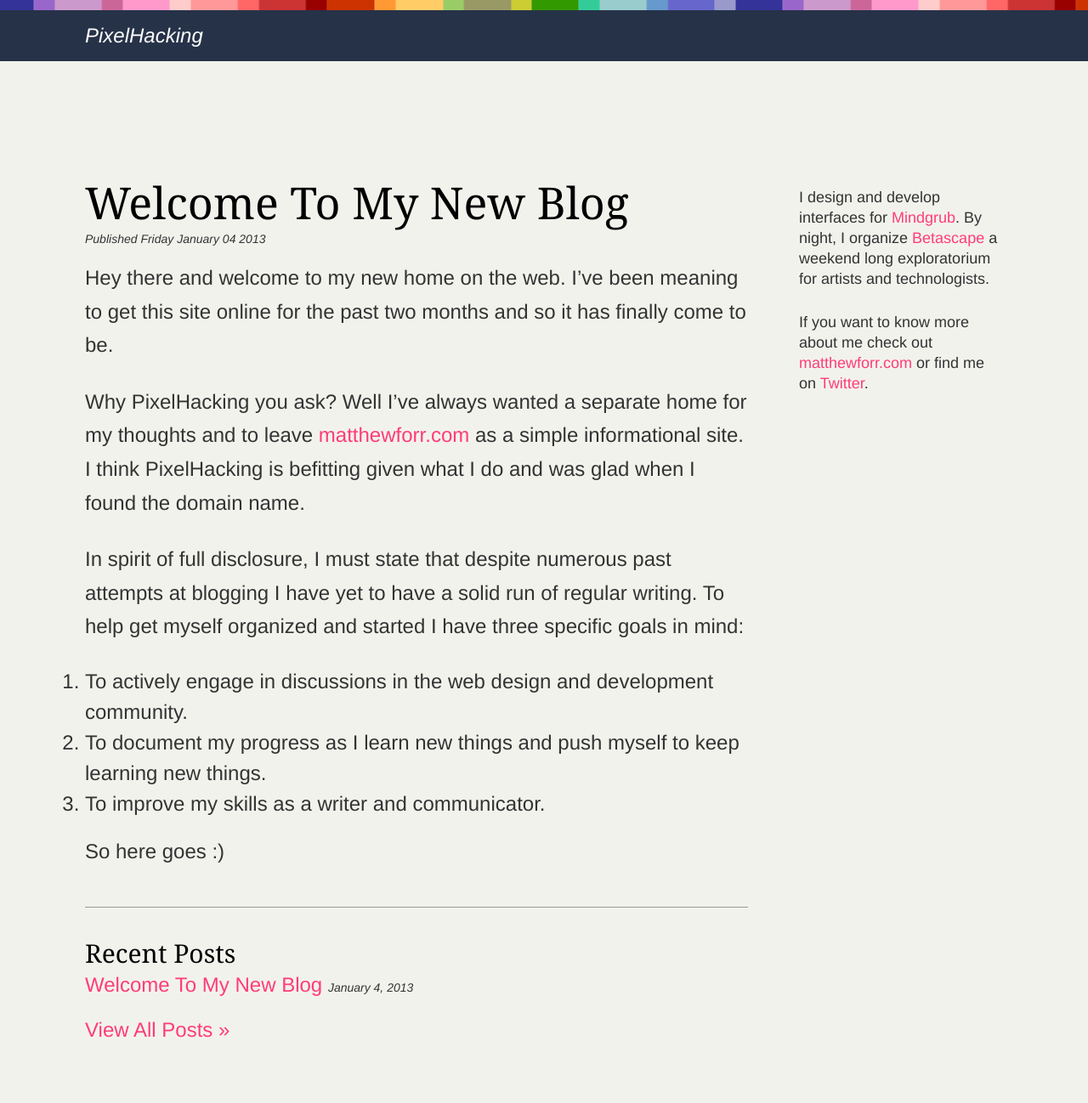
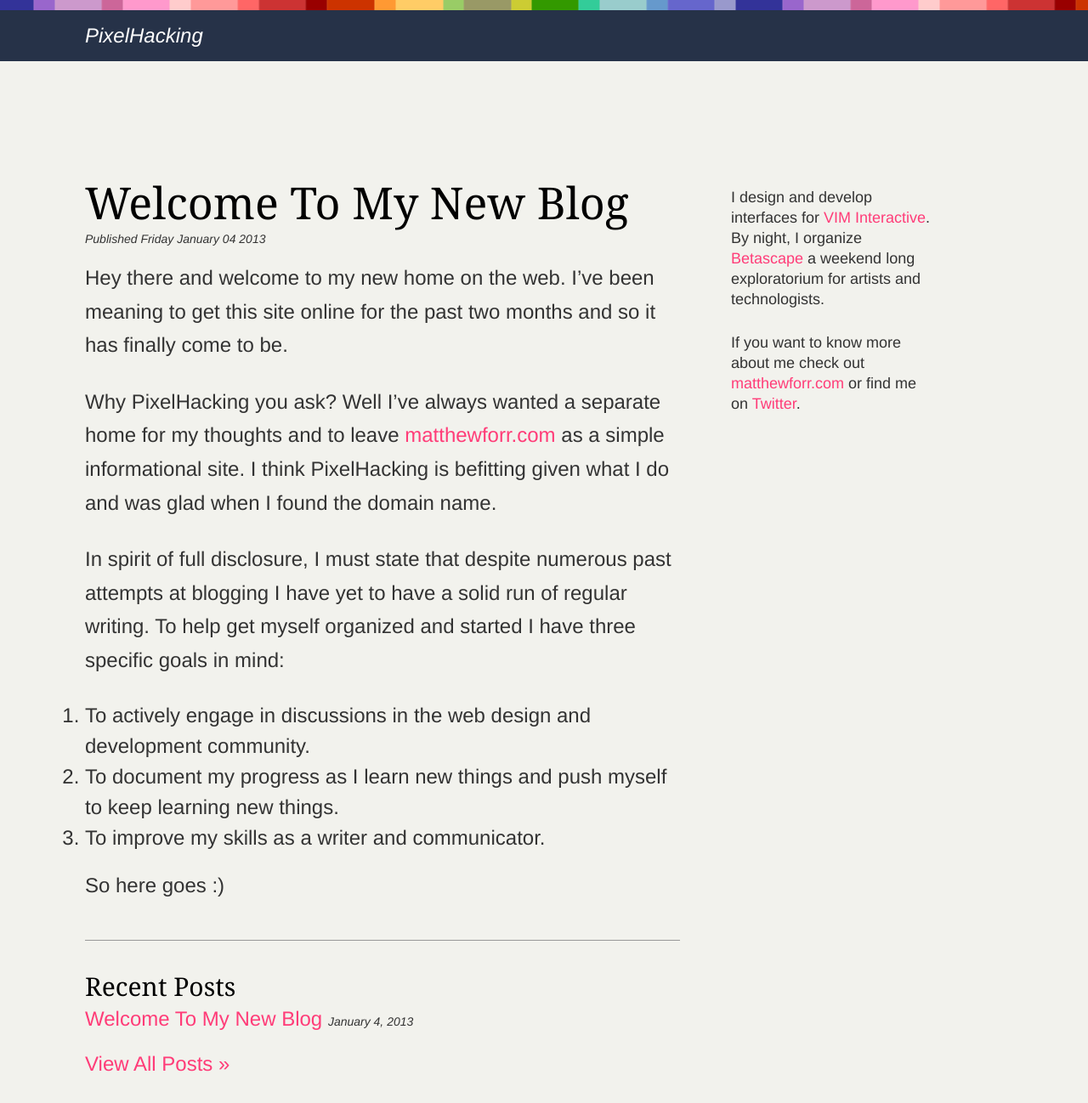
Before and after one commit to emlama/Pixelhacking, a Jekyll site: the page built from index.html, in a window 1280 px wide. Shown: the whole page at 85% size. Built offline with Jekyll 4.4.1, drawn with Linux system fonts in a browser that asks for light colours; nearby versions of some CDN libraries; the list of posts is cut into pages by our own code; before the commit the page ends 1259 px from its top, so only the background shows below that.

Commit message:
Updated my job :)

```diff
--- a/_config.yml
+++ b/_config.yml
@@ -2,7 +2,6 @@
 #      Main Configs       #
 # ----------------------- #
 
-server: true
 exclude: sass
 auto: true
 
--- a/_includes/sidebar.html
+++ b/_includes/sidebar.html
@@ -1,5 +1,5 @@
 <div class="right">
-	<p>I design and develop interfaces for <a href="http://www.mindgrub.com">Mindgrub</a>. By night, I organize <a href="http://betascape.org">Betascape</a> a weekend long exploratorium for artists and technologists.</p>
+	<p>I design and develop interfaces for <a href="http://www.viminteractive.com">VIM Interactive</a>. By night, I organize <a href="http://betascape.org">Betascape</a> a weekend long exploratorium for artists and technologists.</p>
 
 	<p>If you want to know more about me check out <a href="http://matthewforr.com">matthewforr.com</a> or find me on <a href="http://twitter.com/matthewforr">Twitter</a>.</p>
 </div>
--- a/sass/styles.scss
+++ b/sass/styles.scss
@@ -369,7 +369,7 @@ div.related {
 
 .left {
   float: left;
-  width: 780px;
+  width: 700px;
 }
 
 .right {
--- a/stylesheets/styles.css
+++ b/stylesheets/styles.css
@@ -1,4 +1,4 @@
-/* line 17, ../../../../../.rvm/gems/ruby-1.9.3-p194/gems/compass-0.12.2/frameworks/compass/stylesheets/compass/reset/_utilities.scss */
+/* line 17, ../../../../../.rvm/gems/ruby-1.9.2-head/gems/compass-0.12.2/frameworks/compass/stylesheets/compass/reset/_utilities.scss */
 html, body, div, span, applet, object, iframe,
 h1, h2, h3, h4, h5, h6, p, blockquote, pre,
 a, abbr, acronym, address, big, cite, code,
@@ -20,45 +20,45 @@ time, mark, audio, video {
   vertical-align: baseline;
 }
 
-/* line 22, ../../../../../.rvm/gems/ruby-1.9.3-p194/gems/compass-0.12.2/frameworks/compass/stylesheets/compass/reset/_utilities.scss */
+/* line 22, ../../../../../.rvm/gems/ruby-1.9.2-head/gems/compass-0.12.2/frameworks/compass/stylesheets/compass/reset/_utilities.scss */
 html {
   line-height: 1;
 }
 
-/* line 24, ../../../../../.rvm/gems/ruby-1.9.3-p194/gems/compass-0.12.2/frameworks/compass/stylesheets/compass/reset/_utilities.scss */
+/* line 24, ../../../../../.rvm/gems/ruby-1.9.2-head/gems/compass-0.12.2/frameworks/compass/stylesheets/compass/reset/_utilities.scss */
 ol, ul {
   list-style: none;
 }
 
-/* line 26, ../../../../../.rvm/gems/ruby-1.9.3-p194/gems/compass-0.12.2/frameworks/compass/stylesheets/compass/reset/_utilities.scss */
+/* line 26, ../../../../../.rvm/gems/ruby-1.9.2-head/gems/compass-0.12.2/frameworks/compass/stylesheets/compass/reset/_utilities.scss */
 table {
   border-collapse: collapse;
   border-spacing: 0;
 }
 
-/* line 28, ../../../../../.rvm/gems/ruby-1.9.3-p194/gems/compass-0.12.2/frameworks/compass/stylesheets/compass/reset/_utilities.scss */
+/* line 28, ../../../../../.rvm/gems/ruby-1.9.2-head/gems/compass-0.12.2/frameworks/compass/stylesheets/compass/reset/_utilities.scss */
 caption, th, td {
   text-align: left;
   font-weight: normal;
   vertical-align: middle;
 }
 
-/* line 30, ../../../../../.rvm/gems/ruby-1.9.3-p194/gems/compass-0.12.2/frameworks/compass/stylesheets/compass/reset/_utilities.scss */
+/* line 30, ../../../../../.rvm/gems/ruby-1.9.2-head/gems/compass-0.12.2/frameworks/compass/stylesheets/compass/reset/_utilities.scss */
 q, blockquote {
   quotes: none;
 }
-/* line 103, ../../../../../.rvm/gems/ruby-1.9.3-p194/gems/compass-0.12.2/frameworks/compass/stylesheets/compass/reset/_utilities.scss */
+/* line 103, ../../../../../.rvm/gems/ruby-1.9.2-head/gems/compass-0.12.2/frameworks/compass/stylesheets/compass/reset/_utilities.scss */
 q:before, q:after, blockquote:before, blockquote:after {
   content: "";
   content: none;
 }
 
-/* line 32, ../../../../../.rvm/gems/ruby-1.9.3-p194/gems/compass-0.12.2/frameworks/compass/stylesheets/compass/reset/_utilities.scss */
+/* line 32, ../../../../../.rvm/gems/ruby-1.9.2-head/gems/compass-0.12.2/frameworks/compass/stylesheets/compass/reset/_utilities.scss */
 a img {
   border: none;
 }
 
-/* line 116, ../../../../../.rvm/gems/ruby-1.9.3-p194/gems/compass-0.12.2/frameworks/compass/stylesheets/compass/reset/_utilities.scss */
+/* line 116, ../../../../../.rvm/gems/ruby-1.9.2-head/gems/compass-0.12.2/frameworks/compass/stylesheets/compass/reset/_utilities.scss */
 article, aside, details, figcaption, figure, footer, header, hgroup, menu, nav, section, summary {
   display: block;
 }
@@ -454,7 +454,7 @@ div.related ul li {
 /* line 370, ../sass/styles.scss */
 .left {
   float: left;
-  width: 780px;
+  width: 700px;
 }
 
 /* line 375, ../sass/styles.scss */
```
Also changed, not shown: 3 other files.
